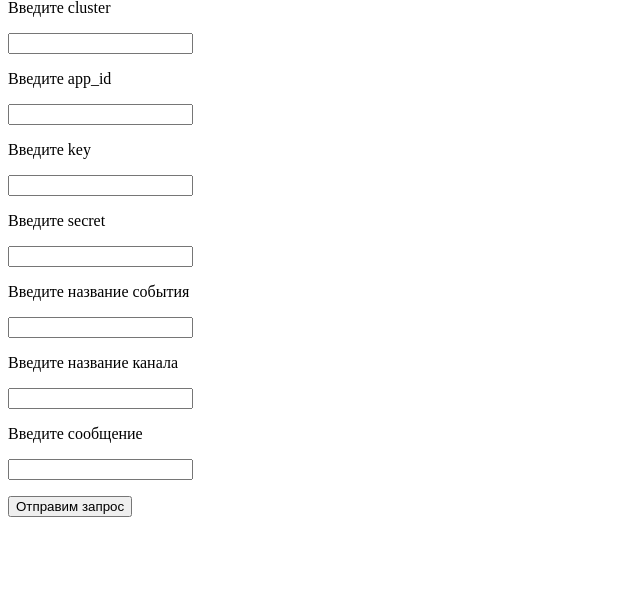
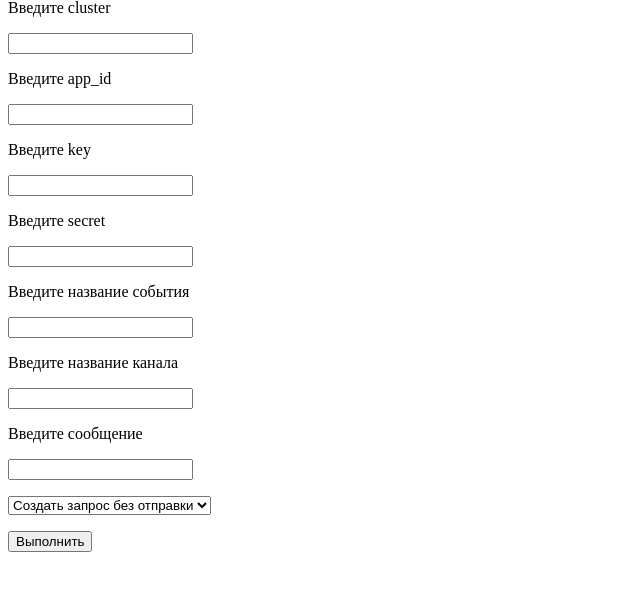
Before and after one commit to indeedphp/pusherApiTest, a PHP site: page / in a window 1280 px wide. Shown: the part 17-622 px from the top of the page, without its empty margins (0-640 px from the left). Run offline with PHP 8.4, Linux system fonts and the light colour scheme.

Commit message:
Update index.php

```diff
--- a/index.php
+++ b/index.php
@@ -5,10 +5,8 @@
   <link rel="shortcut icon"href="favicon.ico">
   <meta name="viewport" content="width=device-width, initial-scale=1.0">
   <title>pusherApiTest</title>
-
 </head>
 <body>
-
  <form action="" method="POST">
   <p> Введите cluster </p>
   <input type="text" name="cluster" value="<?php if (isset($_POST['cluster'])) echo $_POST['cluster'] ?>">
@@ -24,12 +22,16 @@
   <input type="text" name="channels" value="<?php if (isset($_POST['channels'])) echo $_POST['channels'] ?>">
   <p> Введите сообщение </p>
   <input type="text" name="data" value="<?php if (isset($_POST['data'])) echo $_POST['data'] ?>">
-  <p></p>
-  <input type="submit" name="formS" value="Отправим запрос" >
+  <p>
+    <select name="choice">
+      <option value="2">Создать запрос без отправки</option>
+      <option value="1">Создать запрос с отправкой</option>
+    </select>
+  </p>
+  <input type="submit" name="formS" value="Выполнить">
+
 </form>
-
 <?php
-
 if(!empty($_POST ["cluster"])){    $cluster = $_POST ["cluster"];
 if(!empty($_POST ["app_id"])){     $app_id = $_POST ["app_id"];
 if(!empty($_POST ["key"])){        $key = $_POST ["key"];
@@ -37,16 +39,12 @@ if(!empty($_POST ["secret"])){     $secret = $_POST ["secret"];
 if(!empty($_POST ["event"])){      $event = $_POST ["event"];
 if(!empty($_POST ["channels"])){   $channels = $_POST ["channels"];
 if(!empty($_POST ["data"])){       $data = $_POST ["data"];
+if(!empty($_POST ["choice"])){     $choice = $_POST ["choice"];}
 
 $body = '{"name":"'.$event.'","channels":["'.$channels.'"],"data":"'.$data.'"}';
-
-
 $auth_timestamp = time();
-
 $auth_version = '1.0';
-
 $body_md5 = md5($body);
-
 $string_to_sign =
 "POST\n/apps/" . $app_id .
 "/events\nauth_key=" . $key .
@@ -55,7 +53,7 @@ $string_to_sign =
 "&body_md5=" . $body_md5;
 
 $auth_signature = hash_hmac('sha256', $string_to_sign, $secret);
-
+if($choice == 1){
   $opts = array('http' =>
     array(
       'method'  => 'POST',
@@ -63,17 +61,15 @@ $opts = array('http' =>
       'content' => $body,
     )
   );
-
   $context  = stream_context_create($opts);
-
   $url = 'http://api-'.$cluster.
   '.pusher.com/apps/'.$app_id.
   '/events?auth_key='.$key.
   '&auth_timestamp='.$auth_timestamp.
   '&auth_version=1.0&body_md5='.$body_md5.
   '&auth_signature='.$auth_signature;
-
   $result = file_get_contents($url, false, $context);
+}
 
 echo '<br>';
 echo '<b>POST</b>';
@@ -99,9 +95,7 @@ echo '<br>';
 echo '<b>Body</b>';
 echo '<br>';
 echo $body;
-
 }}}}}}}
-
 ?>
 </body>
 </html>
```
Lines whose indentation alone changed are shown as unchanged.
